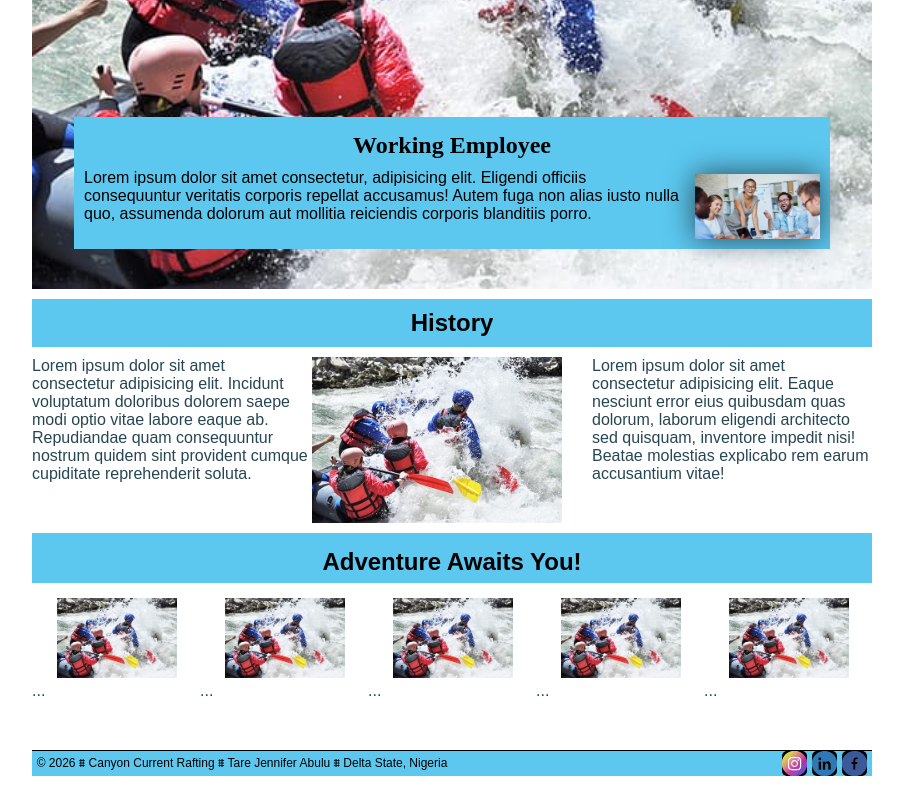
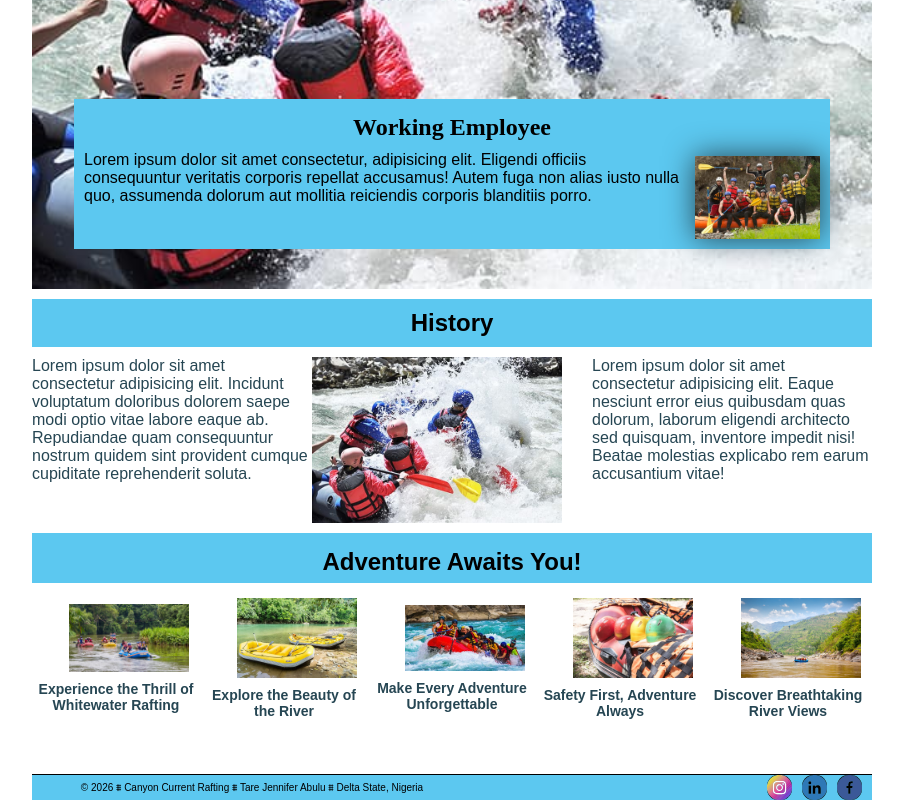
Before and after one commit to tare-abulu/wdd130, a plain HTML site: page wwr/about.html in a window 1280 px wide. Shown: the part 350-1150 px from the top of the page, without its empty margins (188-1091 px from the left). Before the commit the page ends 1126 px from the top, so only its background shows below. Drawn offline with Linux system fonts and the light colour scheme.

Commit message:
Added more updates to my about.html and rafting.cc

```diff
--- a/wwr/about.html
+++ b/wwr/about.html
@@ -28,7 +28,7 @@
             <h1>Canyon Current Rafting</h1>
             <article>
                 <h2>Working Employee</h2>
-                <img src="images/happy-workers.jpg" alt="Happy Worker">
+                <img src="images/rafting_happy_workers.jpg" alt="Happy Worker">
                 <p>Lorem ipsum dolor sit amet consectetur, adipisicing elit. Eligendi officiis consequuntur veritatis corporis repellat accusamus! Autem fuga non alias iusto nulla quo, assumenda dolorum aut mollitia reiciendis corporis blanditiis porro.</p>
 
             </article>
@@ -43,25 +43,30 @@
 
         <section class="adventure">
             <h2>Adventure Awaits You!</h2>
+
             <figure>
-                <img src="images/rafting.jpg" alt="...">
-                <figcaption>...</figcaption>
+                <img src="images/rafting_people.jpg" alt="People enjoying a rafting adventure">
+                <figcaption>Experience the Thrill of Whitewater Rafting</figcaption>
             </figure>
+
             <figure>
-                <img src="images/rafting.jpg" alt="...">
-                <figcaption>...</figcaption>
+                <img src="images/rafting_shore.jpg" alt="Rafting adventure near the river shore">
+                <figcaption>Explore the Beauty of the River</figcaption>
             </figure>
+
             <figure>
-                <img src="images/rafting.jpg" alt="...">
-                <figcaption>...</figcaption>
+                <img src="images/rafting_sea.jpg" alt="Rafting on open water">
+                <figcaption>Make Every Adventure Unforgettable</figcaption>
             </figure>
+
             <figure>
-                <img src="images/rafting.jpg" alt="...">
-                <figcaption>...</figcaption>
+                <img src="images/rafting_shore_helmet.jpg" alt="Rafters wearing safety helmets">
+                <figcaption>Safety First, Adventure Always</figcaption>
             </figure>
+
             <figure>
-                <img src="images/rafting.jpg" alt="...">
-                <figcaption>...</figcaption>
+                <img src="images/rafting_view.jpg" alt="Scenic view of a rafting location">
+                <figcaption>Discover Breathtaking River Views</figcaption>
             </figure>
         </section>
     </main>
--- a/wwr/styles/rafting.css
+++ b/wwr/styles/rafting.css
@@ -179,8 +179,19 @@ article {
 
 }
 
+.adventure figure {
+    text-align: center;
+}
+
+.adventure figcaption {
+    font-size: 14px;
+    font-weight: bold;
+    padding: 5px;
+}
+
 figure img {
     width: 120px;
+    height: auto;
     margin-left: 25px;
     margin-top: 10px;
 
@@ -201,15 +212,15 @@ footer {
 
 footer p {
     text-align: center;
-    font-size: 12px;
+    font-size: 10px;
     color: var(--secondary-color);
-
+    margin-left: 20px
 }
 
 footer img {
     width: 25px;
-    margin-right: 5px;
-    border-radius: 5px;
+    margin-right: 10px;
+    border-radius: 11px;
     float: right;
 
 }
```
Also changed, not shown: wwr/images/happy-workers.jpg (deleted), wwr/images/rafting_happy_workers.jpg (added), wwr/images/rafting_people.jpg (added), wwr/images/rafting_sea.jpg (added), wwr/images/rafting_shore.jpg (added), wwr/images/rafting_shore_helmet.jpg (added), wwr/images/rafting_view.jpg (added).
